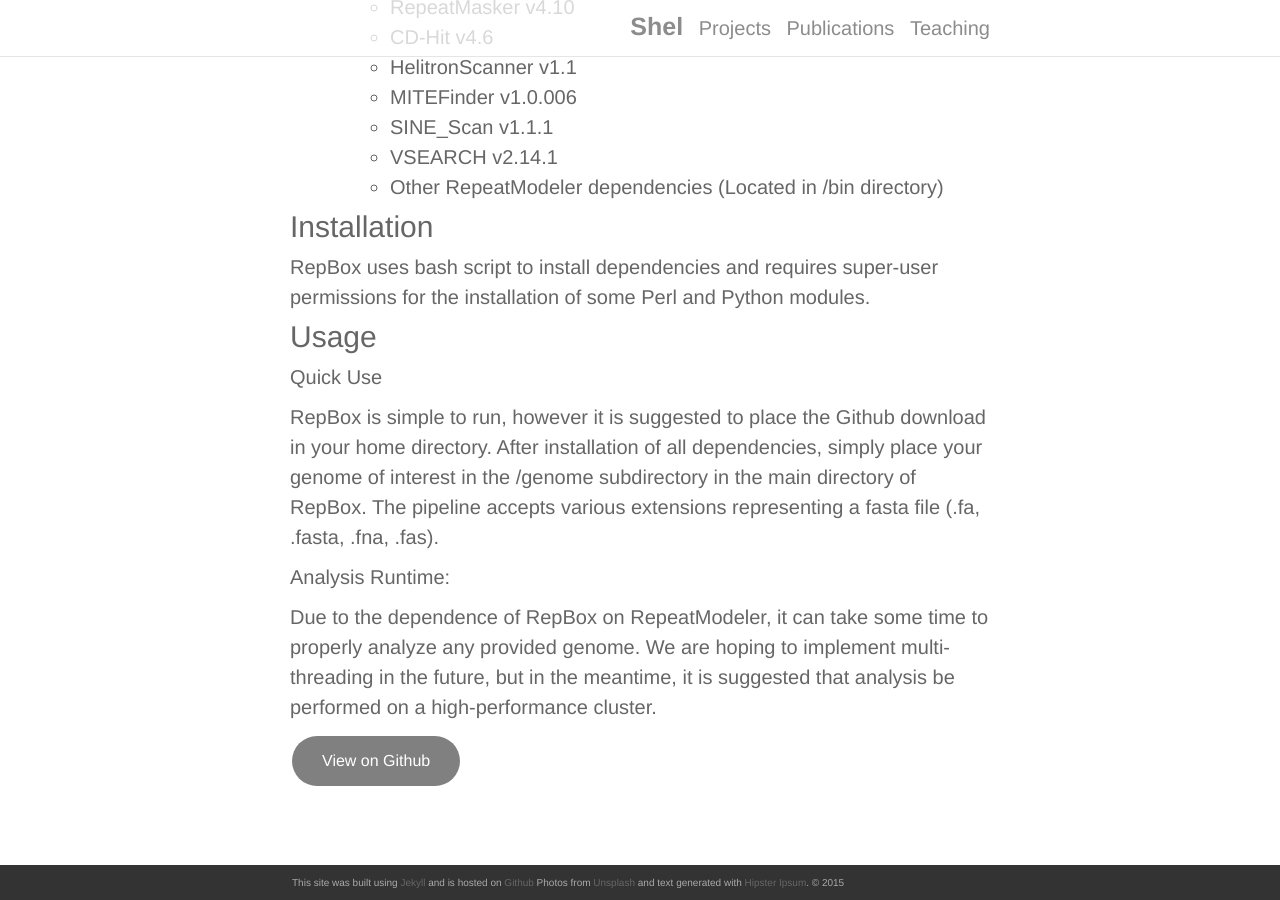
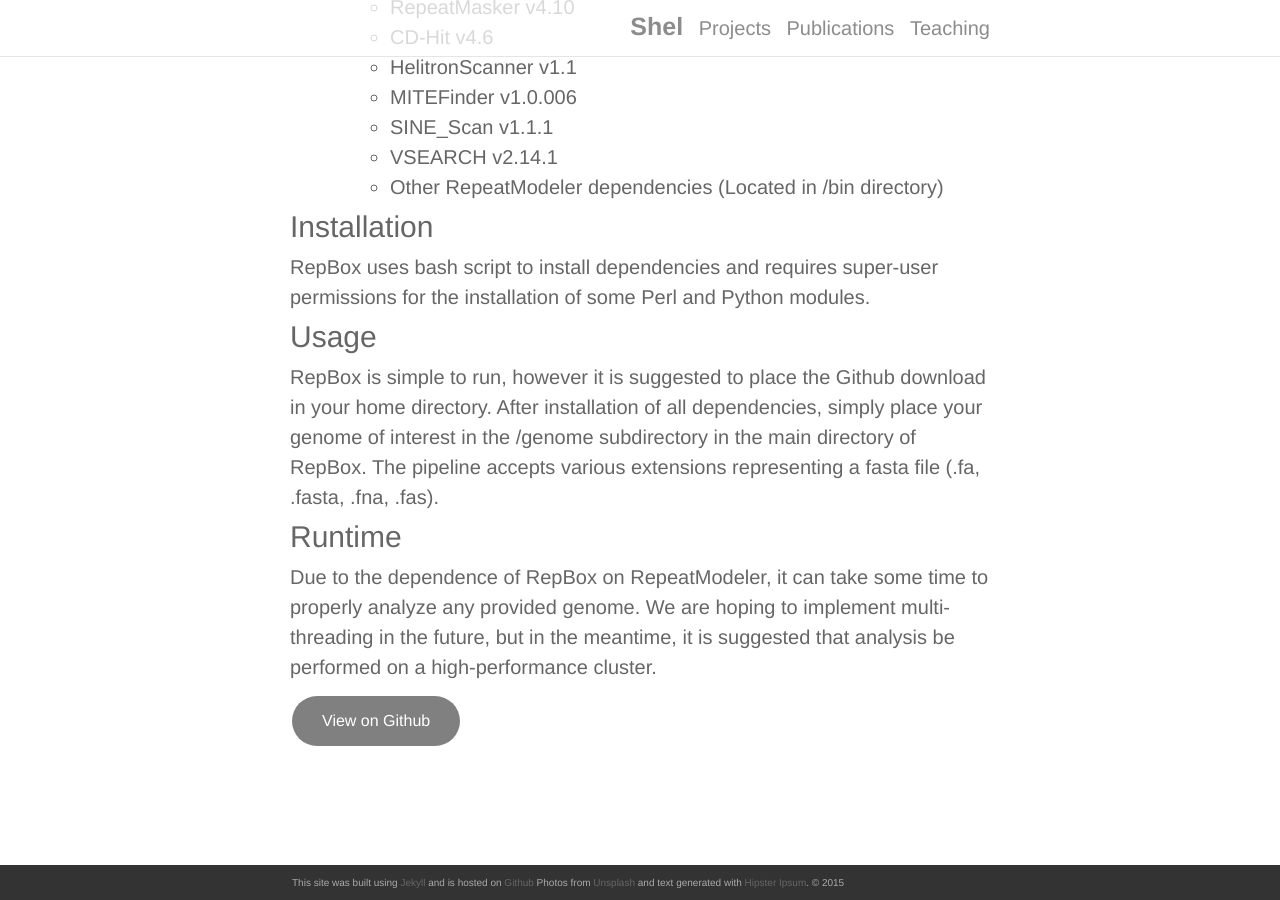
Before and after one commit to shelvasha/shelvasha.github.io, a Jekyll site: the page built from _portfolio/RepBox.md, in a window 1280 px wide and 900 px high, scrolled down 610 px. Built offline with Jekyll 4.4.1, drawn with Linux system fonts in a browser that asks for light colours; nearby versions of some CDN libraries.

Commit message:
Update RepBox.md

```diff
--- a/_portfolio/RepBox.md
+++ b/_portfolio/RepBox.md
@@ -27,11 +27,12 @@ A bioinformatics pipeline that identifies and analyzes novel repeats. This pipel
 ### Installation
 RepBox uses bash script to install dependencies and requires super-user permissions for the installation of some Perl and Python modules.
 
+
 ### Usage
-#### Quick Use
 RepBox is simple to run, however it is suggested to place the Github download in your home directory. After installation of all dependencies, simply place your genome of interest in the /genome subdirectory in the main directory of RepBox. The pipeline accepts various extensions representing a fasta file (.fa, .fasta, .fna, .fas).
 
-#### Analysis Runtime:
+
+### Runtime
 Due to the dependence of RepBox on RepeatModeler, it can take some time to properly analyze any provided genome. We are hoping to implement multi-threading in the future, but in the meantime, it is suggested that analysis be performed on a high-performance cluster.
 
 <!-- View on Github Button -->
```
